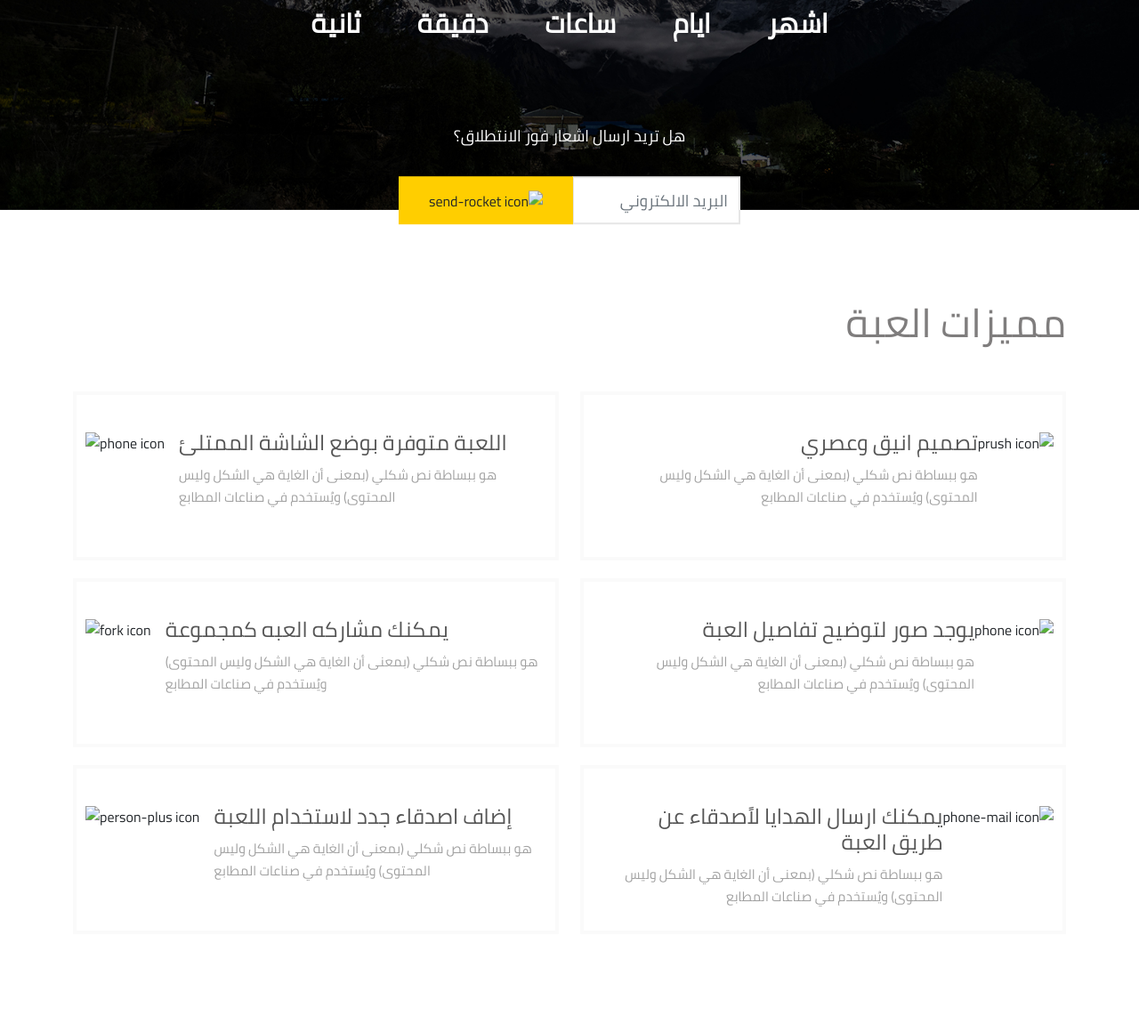
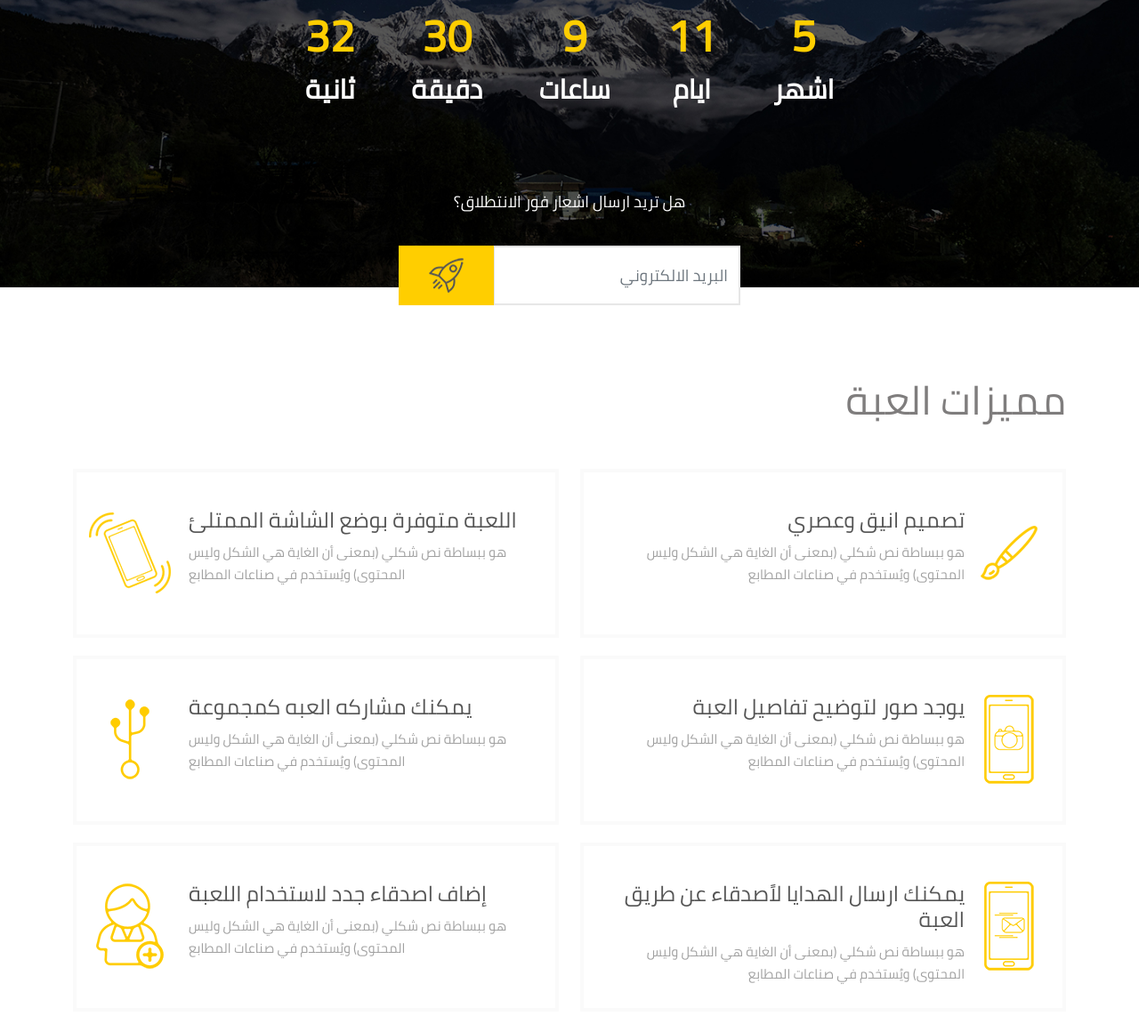
Before and after one commit to deifmo21/Comming-Soon, a plain HTML site: page index.html in a window 1280 px wide. Shown: the part 481-1641 px from the top of the page at 89% size. Drawn offline with Linux system fonts and the light colour scheme; files that its build step writes are made by us from their sources.

Commit message:
Update index.html

```diff
--- a/index.html
+++ b/index.html
@@ -6,7 +6,7 @@
     <meta name="viewport" content="width=device-width, initial-scale=1.0">
     <meta name="description" content="Comming Soon Page">
     <title>Comming Soon</title>
-    <link rel="stylesheet" href="../soon/asset/Bootstrap/css/bootstrap.rtl.min.css">
+    <link rel="stylesheet" href="asset/Bootstrap/css/bootstrap.rtl.min.css">
     <link rel="stylesheet" href="css/style.css">
     <link rel="stylesheet" href="https://cdnjs.cloudflare.com/ajax/libs/font-awesome/6.1.1/css/all.min.css">
 </head>
@@ -14,10 +14,10 @@
     <header>
         <div class="brand">
             <div class="logo">
-                <img src="../soon/image/logo1.png" alt="Logo">
+                <img src="=image/logo1.png" alt="Logo">
             </div>
             <div class="slogo">
-                <img src="../soon/image/logo2.png" alt="slogo">
+                <img src="image/logo2.png" alt="slogo">
 
             </div>
 
@@ -55,7 +55,7 @@
             <form class="needs-validation" novalidate>
                 <div class="input-group">
                 <input type="email" class="form-control" placeholder="البريد الالكتروني" required>
-                <button type="submit" class="btn" ><img src="../soon/image/send1.png" alt="send-rocket icon"></button>
+                <button type="submit" class="btn" ><img src="image/send1.png" alt="send-rocket icon"></button>
                 </div>
                 <div class="invalid-feedback">
                     عزرا يرجي ادخال
@@ -74,7 +74,7 @@
                     <div class="col-md-6 ">
                         <div class="d-flex">
                             <div class="flex-shrink-0">
-                              <img src="../soon/image/prush.png" alt="prush icon">
+                              <img src="image/prush.png" alt="prush icon">
                             </div>
                             <div class="flex-grow-1 me-3">
                              <h4>تصميم انيق وعصري</h4>
@@ -85,7 +85,7 @@
                     <div class="col-md-6 ">
                         <div class="d-flex">
                             <div class="flex-shrink-0">
-                              <img src="../soon/image/phone.png" alt="phone icon">
+                              <img src="image/phone.png" alt="phone icon">
                             </div>
                             <div class="flex-grow-1 me-3">
                              <h4>اللعبة متوفرة بوضع الشاشة الممتلئ</h4>
@@ -96,7 +96,7 @@
                     <div class="col-md-6 ">
                         <div class="d-flex">
                             <div class="flex-shrink-0">
-                              <img src="../soon/image/photo.png" alt="phone icon">
+                              <img src="image/photo.png" alt="phone icon">
                             </div>
                             <div class="flex-grow-1 me-3">
                              <h4>يوجد صور لتوضيح تفاصيل العبة</h4>
@@ -107,7 +107,7 @@
                     <div class="col-md-6 ">
                         <div class="d-flex">
                             <div class="flex-shrink-0">
-                              <img src="../soon/image/fork.png" alt="fork icon">
+                              <img src="image/fork.png" alt="fork icon">
                             </div>
                             <div class="flex-grow-1 me-3">
                              <h4>يمكنك مشاركه العبه كمجموعة</h4>
@@ -118,7 +118,7 @@
                     <div class="col-md-6 ">
                         <div class="d-flex">
                             <div class="flex-shrink-0">
-                              <img src="../soon/image/mail.png" alt="phone-mail icon">
+                              <img src="image/mail.png" alt="phone-mail icon">
                             </div>
                             <div class="flex-grow-1 me-3">
                              <h4>يمكنك ارسال الهدايا لاًصدقاء عن طريق العبة</h4>
@@ -129,7 +129,7 @@
                     <div class="col-md-6 ">
                         <div class="d-flex">
                             <div class="flex-shrink-0">
-                              <img src="../soon/image/person-plus.png" alt="person-plus icon">
+                              <img src="image/person-plus.png" alt="person-plus icon">
                             </div>
                             <div class="flex-grow-1 me-3">
                              <h4>إضاف اصدقاء جدد لاستخدام اللعبة</h4>
@@ -151,7 +151,7 @@
             <form  class="needs-validation" novalidate>
                 <div class="input-group">
                     <input type="email" class="form-control" required placeholder="البريد الاكتروني">
-                    <button type="submit" ><img src="../soon/image/send2.png" alt="send-rocket icon"></button>
+                    <button type="submit" ><img src="image/send2.png" alt="send-rocket icon"></button>
                     <div class="invalid-feedback">
                         عزرا يرجي إدخال البريد الألكتروني
                     </div>
@@ -185,6 +185,6 @@
     </footer>
 
     <script src="/asset/Bootstrap/js/bootstrap.min.js"></script>
-    <script src="../soon/js/index.js"></script>
+    <script src="js/index.js"></script>
 </body>
 </html>
```
